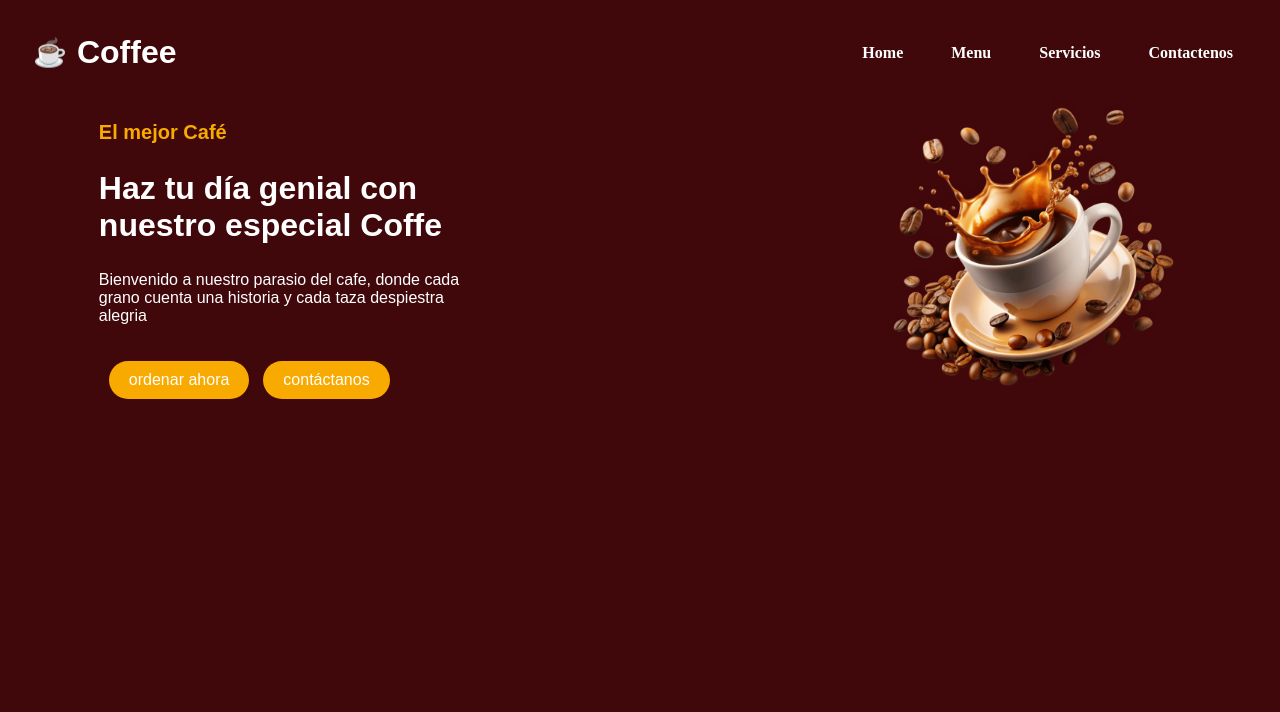
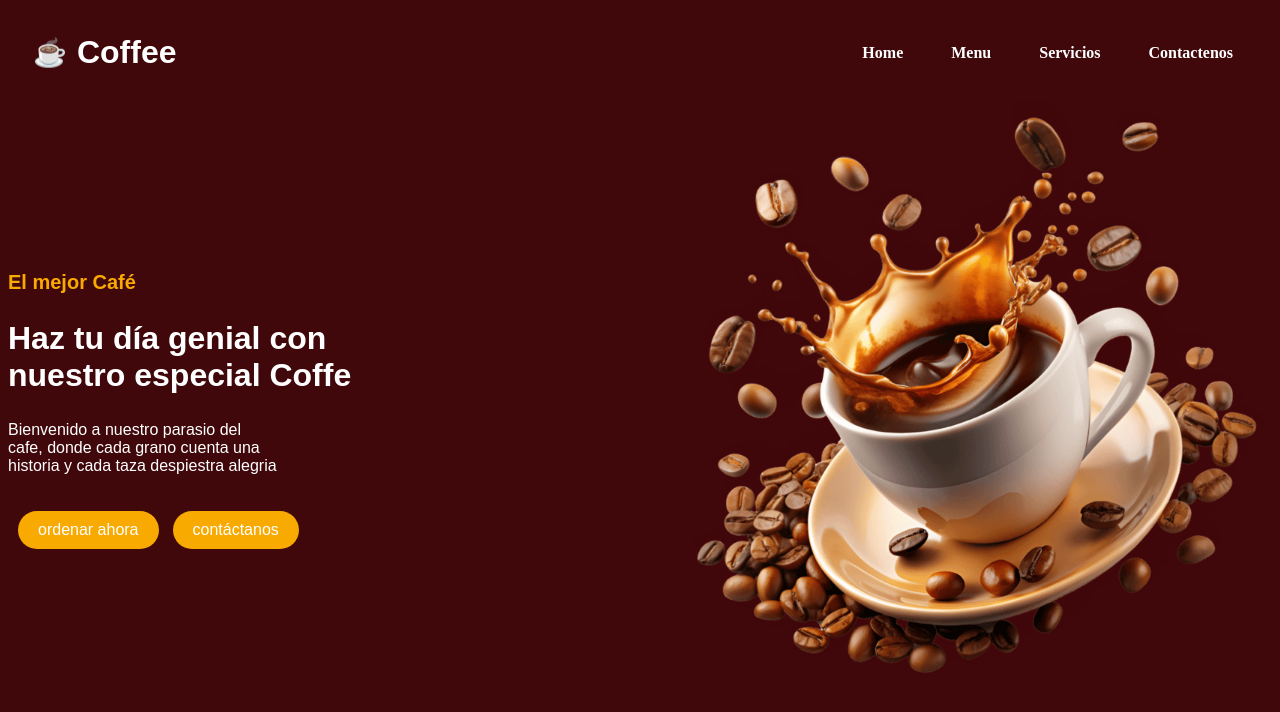
Before and after one commit to jhon170920/tienda-de-cafe, a plain HTML site: page index.html in a window 1280 px wide. Drawn offline with Linux system fonts and the light colour scheme.

Commit message:
actualizando index

```diff
--- a/css/index.css
+++ b/css/index.css
@@ -64,7 +64,9 @@ section{
     align-items: center;
 }
 section .texto-cafe{
-    text-align: left;
+    text-align: left 0;
+    margin-left: 0px;
+    padding-right: 100px;
 }
 section .texto-cafe h3{
     color: rgb(248, 170, 0);
@@ -98,7 +100,7 @@ section .texto-cafe button{
 }
 /*Imagen cafe*/
 section .img-cafe img{
-    width: 300px;
+    width: 600px;
     height: auto;
     border-radius: 10px;
     margin-left: 20px;
```
